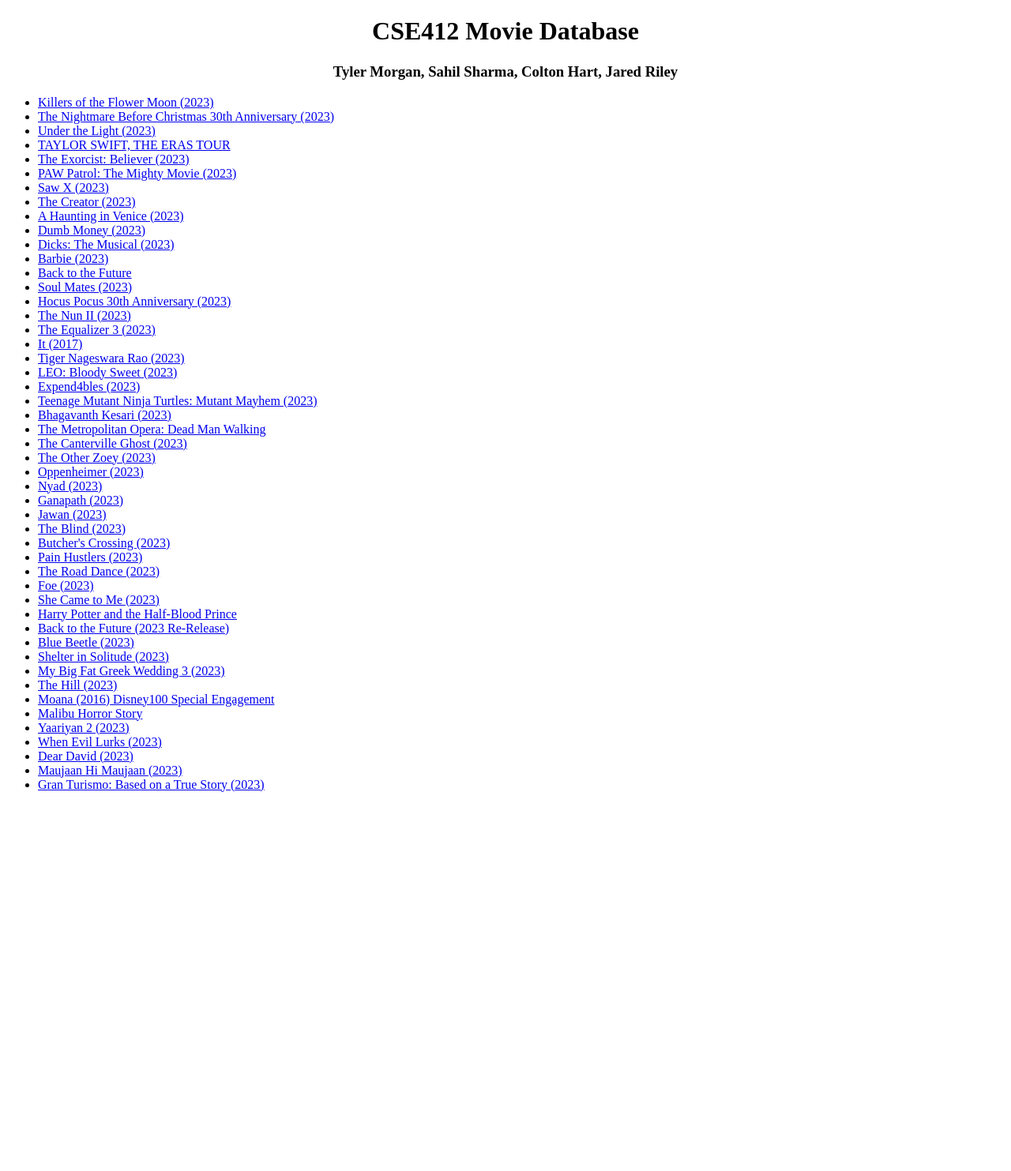
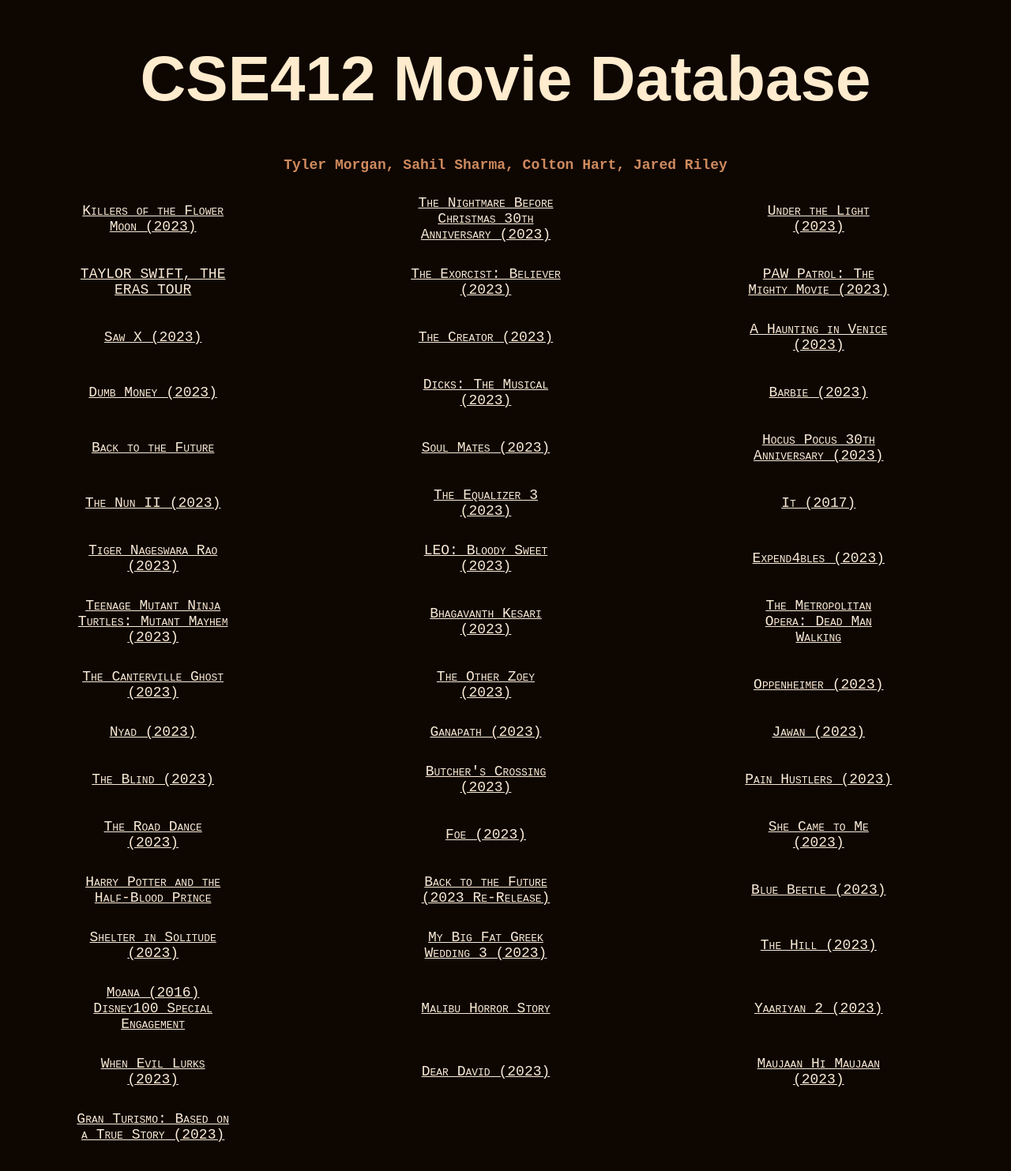
Before and after one commit to SShar195/CSE412GroupProject, a Flask app: page / in a window 1280 px wide. Shown: the whole page at 79% size. Before the commit the page ends 1003 px from the top, so only its background shows below. Run offline with Flask 3, Linux system fonts and the light colour scheme.

Commit message:
modified:   templates/homepage.html

```diff
--- a/app.py
+++ b/app.py
@@ -1,6 +1,6 @@
 from flask import Flask, render_template
 
-app = Flask(__name__)
+app = Flask(__name__, template_folder="templates")
 
 @app.route('/')
 def homepage():
--- a/templates/homepage.html
+++ b/templates/homepage.html
@@ -5,8 +5,35 @@
     <title>Movie Database</title>
     <script src="https://d3js.org/d3.v7.min.js"></script>
     <style>
+
+        #movie-list{
+            display: grid;
+            justify-self: center;
+            justify-items: center;
+            grid-template-columns: repeat(3, 1fr);
+            grid-row: inherit;
+            gap: 20px;
+            padding: 10px;
+            grid-template: max-content;
+            list-style: none;
+            justify-content: center;
+            align-items: center;
+            align-self: center;
+        }
+
+        .text-header {
+            text-align: center;
+            font-family: sans-serif;
+            font-weight: 20px;
+            font-size: 80px;
+            color: blanchedalmond;
+        }
+
         .text-center {
             text-align: center;
+            font-family: 'Courier New', Courier, monospace;
+            font-size: large;
+            color: #CE8A5E;
         }
 
         svg {
@@ -15,22 +42,43 @@
 
         text {
             font-size: 18px;
-            font-family: Arial, sans-serif;
+            font-family: Impact, Haettenschweiler, 'Arial Narrow Bold', sans-serif;
         }
+
+        body {
+            background-color: #0e0601;
+        }
+        li{
+            text-align: center;
+            font-family: 'Courier New', Courier, monospace;
+            font-variant: small-caps;
+            font-size: large;
+            lighting-color: cornsilk;
+            width: 48%;
+            margin-bottom: 10px;
+            margin-right: 50px;
+
+        }
+        a:link{
+            color: antiquewhite;
+        }
+        a:visited{
+            color:#CE8A5E
+        }
+        a:hover{
+            color:#c68458
+        }
+
     </style>
 </head>
 <body>
 
-    <h1 class="text-center">CSE412 Movie Database</h1>
+    <h1 class="text-header">CSE412 Movie Database</h1>
     <h3 class="text-center">Tyler Morgan, Sahil Sharma, Colton Hart, Jared Riley</h3>
-
-    <div id="movies"></div>
-    <div id="theaters"></div>
-    <div id="tickets"></div>
 
     <ul id="movie-list"></ul> <!-- Use an unordered list for movie links -->
 
-    <script>
+    <script class="script">
         // Use D3.js to load movie.csv
         d3.csv('/templates/movie.csv').then(function(movieData) {
             console.log("Movie Titles: ", movieData);
@@ -50,6 +98,7 @@
                 .text(function(d) {
                     return d.title; // Assuming 'title' is a column in movie.csv
                 });
+
         });
     </script>
 
```
